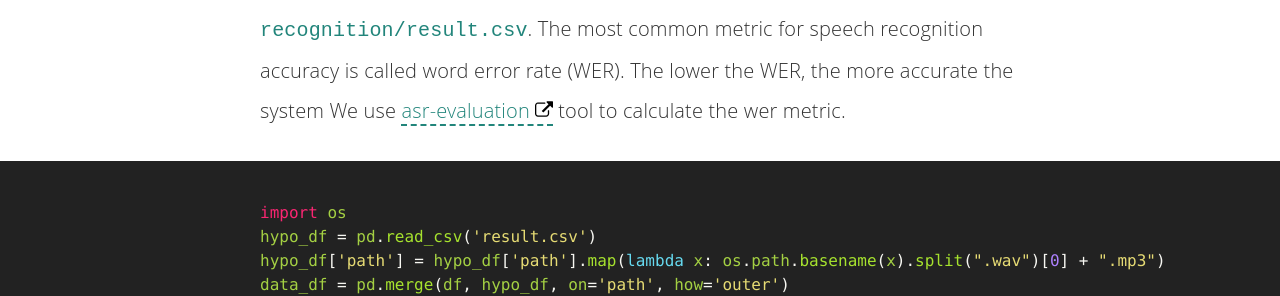
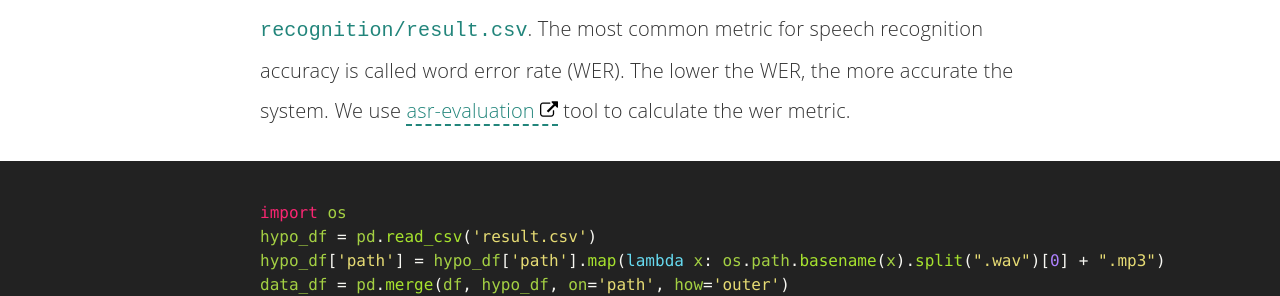
Before and after one commit to etrain-xyz/etrain, a Jekyll site: the page built from _posts/en/2021-01-15-speech-to-text.md, in a window 1280 px wide and 900 px high, scrolled down 7484 px. Shown: the part 245-541 px from the top of the window. Built offline with Jekyll 4.4.1, drawn with Linux system fonts in a browser that asks for light colours.

````diff
--- a/_posts/en/2021-01-15-speech-to-text.md
+++ b/_posts/en/2021-01-15-speech-to-text.md
@@ -203,7 +203,7 @@ Run the inference and see the results
 
 ### The results
 
-The default result location is `/content/self-supervised-speech-recognition/result.csv`. The most common metric for speech recognition accuracy is called word error rate (WER). The lower the WER, the more accurate the system We use [asr-evaluation](https://github.com/belambert/asr-evaluation) tool to calculate the wer metric.
+The default result location is `/content/self-supervised-speech-recognition/result.csv`. The most common metric for speech recognition accuracy is called word error rate (WER). The lower the WER, the more accurate the system. We use [asr-evaluation](https://github.com/belambert/asr-evaluation) tool to calculate the wer metric.
 
 ```python
 import os
````
